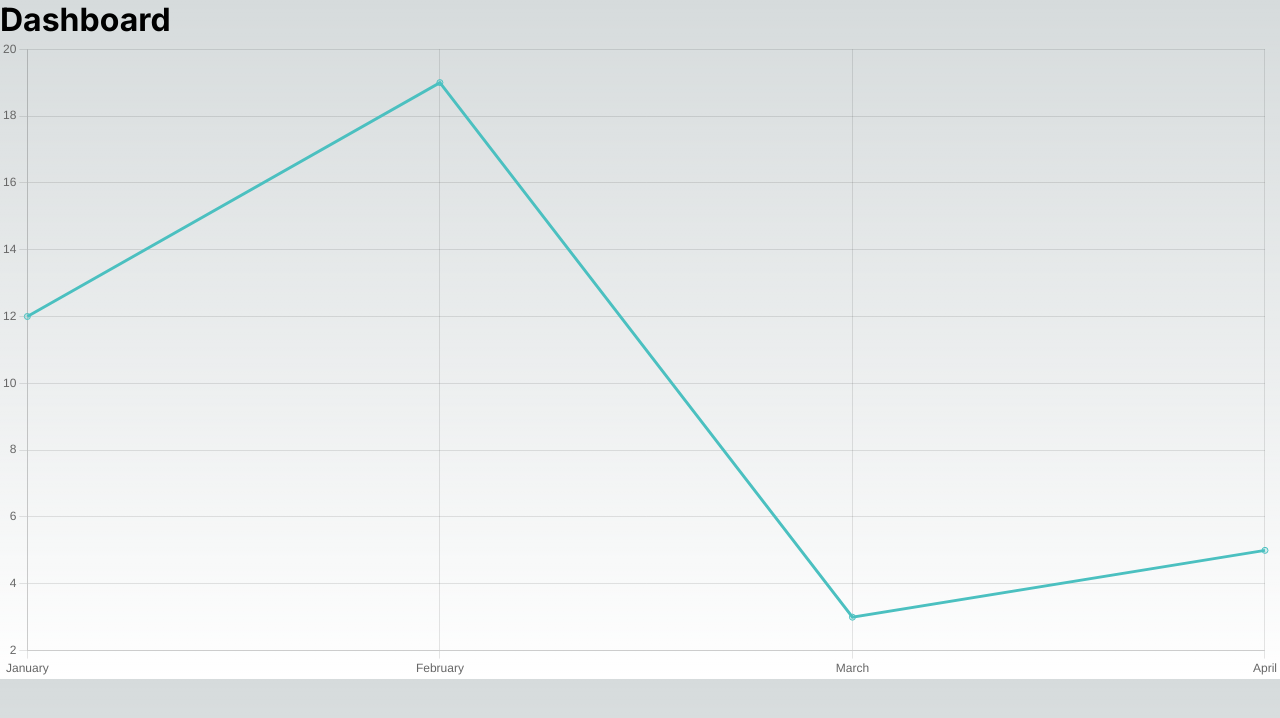
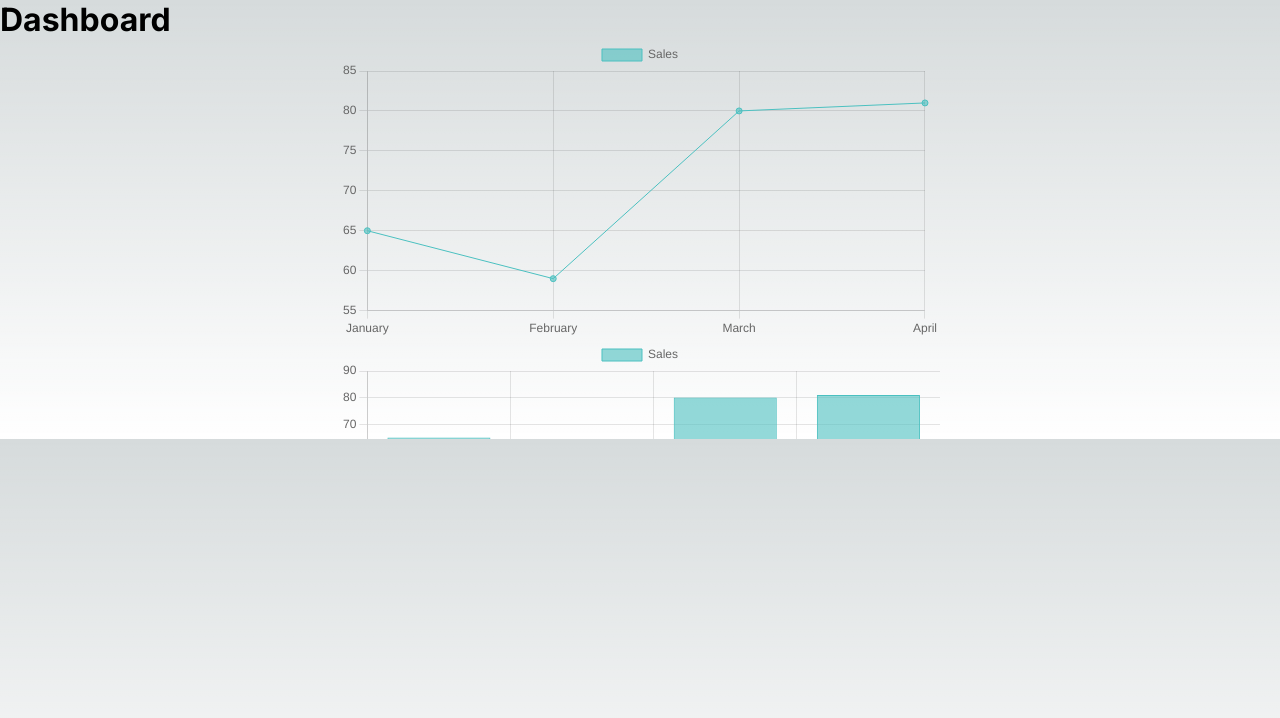
Before and after one commit to Izzy-2023/dashboard-frontend, a Next.js app in the folder nextjs-dashboard/: page /dashboard in a window 1280 px wide. Shown: the top 718 px of the page. Built offline with nearby package versions, Linux system fonts and the light colour scheme.

Commit message:
added api endpoints on the backend and charts on the frontend

```diff
--- a/nextjs-dashboard/src/app/dashboard/page.js
+++ b/nextjs-dashboard/src/app/dashboard/page.js
@@ -1,33 +1,76 @@
 // pages/dashboard.js
-"use client";  // Add this line at the top of the file
 
-import React, { useRef } from 'react';
-import { Line } from 'react-chartjs-2';
-import { Chart as ChartJS, CategoryScale, LinearScale, PointElement, LineElement } from 'chart.js';
+"use client"; // Add this at the top to make it a Client Component
 
-ChartJS.register(CategoryScale, LinearScale, PointElement, LineElement);
+import React, { useState, useEffect } from 'react';
+import { Line, Bar, Pie } from 'react-chartjs-2';
+import { Chart as ChartJS, CategoryScale, LinearScale, PointElement, LineElement, BarElement, Title, Tooltip, Legend, ArcElement } from 'chart.js';
+
+// Register chart elements
+ChartJS.register(
+  CategoryScale,
+  LinearScale,
+  PointElement,
+  LineElement,
+  BarElement,
+  ArcElement,
+  Title,
+  Tooltip,
+  Legend
+);
 
 const Dashboard = () => {
-  const chartRef = useRef(null);
+  // Initialize chartData with an empty structure
+  const [chartData, setChartData] = useState({
+    labels: [],
+    datasets: [{ data: [] }] // Prevent `undefined` issue
+  });
 
-  // Example data for Line Chart
-  const data = {
+  useEffect(() => {
+    // Simulate fetching data
+    const fetchData = async () => {
+      try {
+        // Example of fetched data
+        const fetchedData = {
           labels: ['January', 'February', 'March', 'April'],
           datasets: [
             {
               label: 'Sales',
-        data: [12, 19, 3, 5],
+              data: [65, 59, 80, 81],
+              backgroundColor: 'rgba(75, 192, 192, 0.6)',
               borderColor: 'rgba(75, 192, 192, 1)',
-        backgroundColor: 'rgba(75, 192, 192, 0.2)',
+              borderWidth: 1,
             },
           ],
         };
+        setChartData(fetchedData);
+      } catch (error) {
+        console.error("Error fetching chart data:", error);
+      }
+    };
+
+    fetchData();
+  }, []);
+
+  // Conditionally render chart if chartData is available
+  if (!chartData || !chartData.datasets || chartData.datasets.length === 0) {
+    return <div>Loading...</div>;
+  }
 
   return (
     <div>
       <h1>Dashboard</h1>
-      <Line ref={chartRef} data={data} />
-      {/* Add other charts here */}
+
+      <div style={{ width: '600px', height: '400px', margin: 'auto' }}>
+        {/* Line Chart */}
+        <Line data={chartData} />
+
+        {/* Bar Chart */}
+        <Bar data={chartData} />
+
+        {/* Pie Chart */}
+        <Pie data={chartData} />
+      </div>
     </div>
   );
 };
```
Lines whose indentation alone changed are shown as unchanged.
